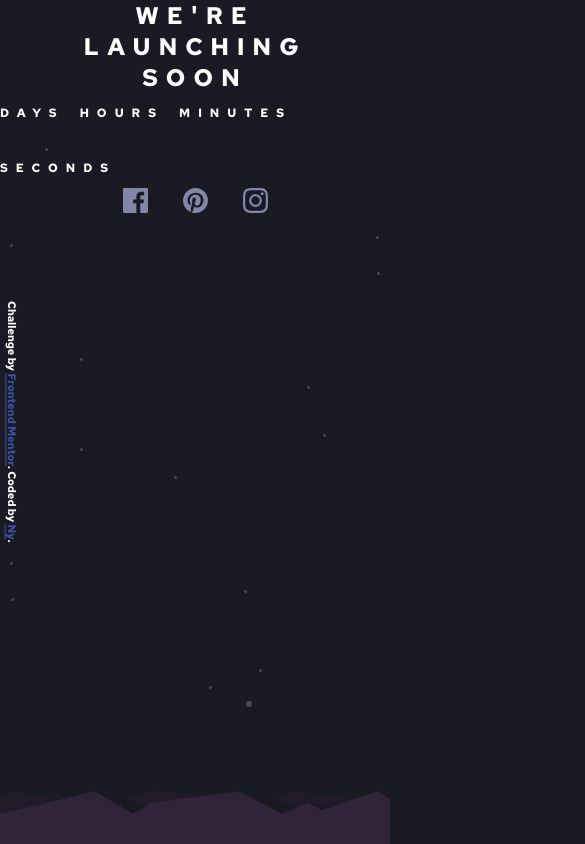
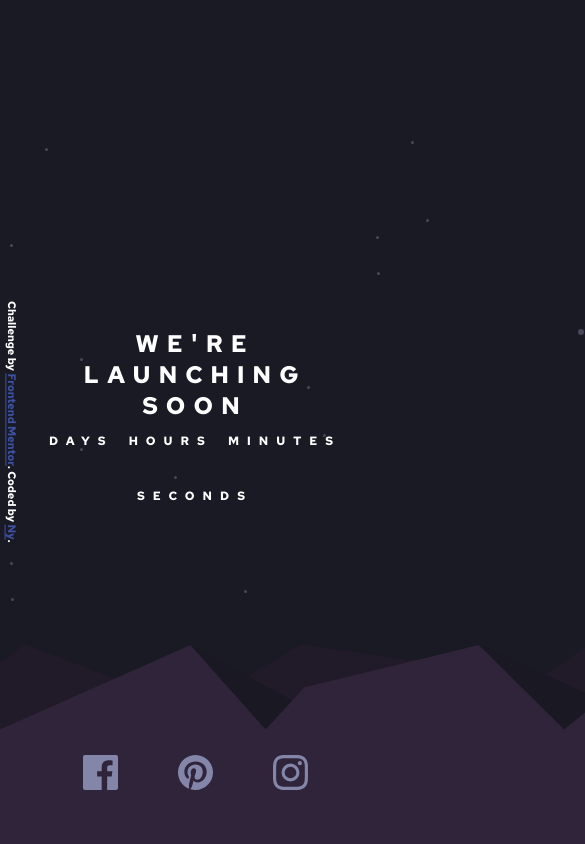
Before and after one commit to Nyyu/launch-countdown-timer, a plain HTML site: page index.html in a window 390 px wide. Shown: the top 844 px of the page, 585 px wide, since content can reach past the window. Drawn offline with Linux system fonts and the light colour scheme.

Commit message:
mobile overflow fix

```diff
--- a/index.html
+++ b/index.html
@@ -2,7 +2,11 @@
 <html lang="en">
     <head>
         <meta charset="UTF-8" />
-        <meta name="viewport" content="width=device-width, initial-scale=1.0" />
+        <meta
+            name="viewport"
+            content="user-scalable=no, width=device-width, initial-scale=1.0"
+        />
+        <meta name="apple-mobile-web-app-capable" content="yes" />
         <link
             rel="icon"
             type="image/png"
@@ -22,6 +26,7 @@
     </head>
     <body>
         <main>
+            <div class="upper">
                 <h1>WE'RE LAUNCHING SOON</h1>
 
                 <div class="time-group">
@@ -52,6 +57,7 @@
                             <span></span>
                         </div>
                         <p>SECONDS</p>
+                    </div>
                 </div>
             </div>
 
--- a/style.css
+++ b/style.css
@@ -28,6 +28,13 @@ body {
     height: 100vh;
 
     text-align: center;
+
+    display: flex;
+    align-items: center;
+    justify-content: center;
+
+    overflow: hidden;
+    -ms-text-overflow: hidden;
 }
 main {
     display: grid;
@@ -51,28 +58,50 @@ img {
 .time-group {
     display: flex;
     flex-wrap: wrap;
+    justify-content: center;
     gap: 15px;
+}
+.upper {
+    display: grid;
+    place-content: center;
 }
 /* IDS */
 #btn-group {
     display: grid;
-    grid-template-columns: repeat(3, minmax(min(20px, 100%), 1fr));
+    grid-template-columns: repeat(3, minmax(20px, 1fr));
     gap: 35px;
+
+    position: absolute;
+    left: 0;
+    right: 0;
+    bottom: 50px;
+    z-index: 1;
+    max-width: 250px;
+    margin: auto;
 }
 #btn-group a img {
-    height: 25px;
+    height: 35px;
+    width: 35px;
 }
 #hills {
     position: absolute;
     bottom: 0;
     left: 0;
     right: 0;
+
+    min-height: 200px;
+    width: 200%;
+    overflow: hidden;
 }
 
 /* Queries */
-@media (min-width: 1440px) {
+@media (min-width: 700px) {
     body {
         background-size: contain;
+    }
+    #hills {
+        height: auto;
+        width: 200%;
     }
 }
 
```
Lines whose indentation alone changed are shown as unchanged.
